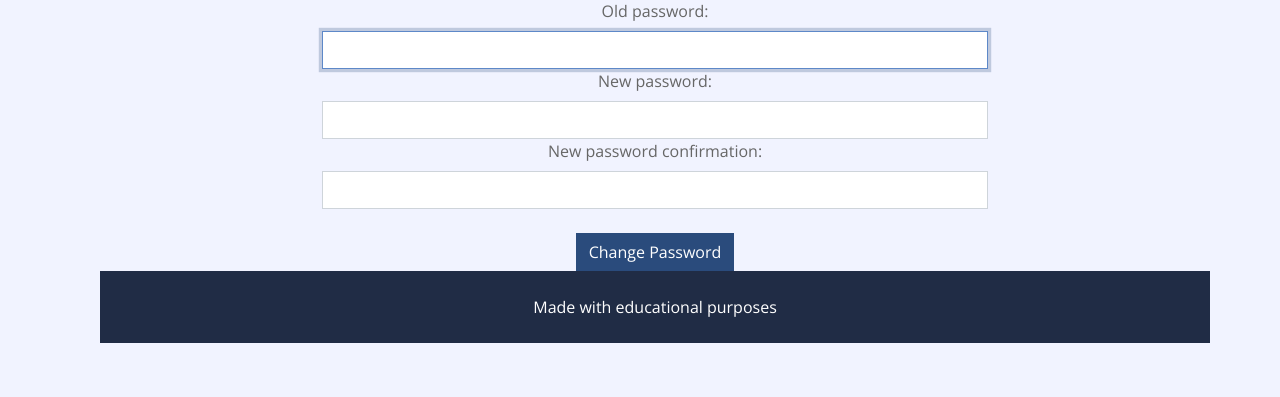
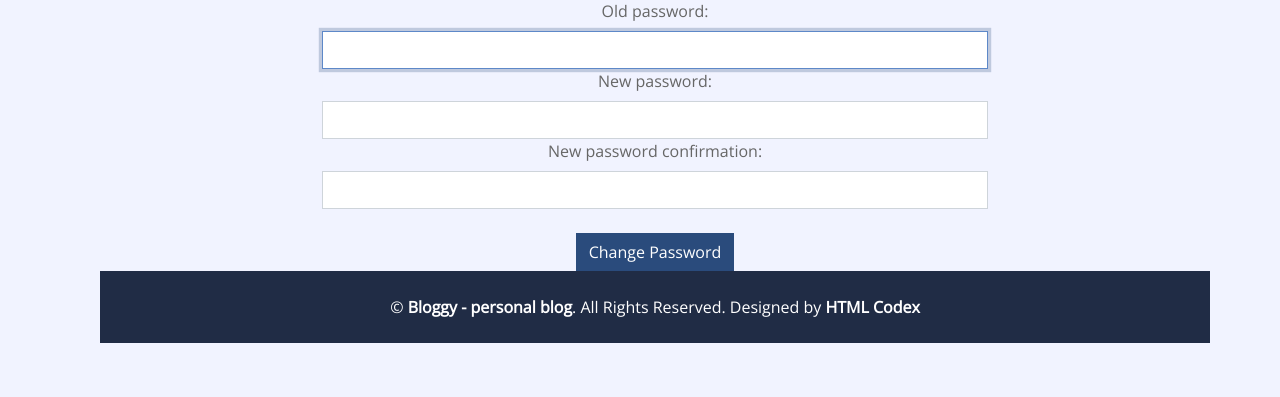
Before and after one commit to MartinKraychev/blog-application, a Django app: page /auth/change-password/ in a window 1280 px wide. Shown: the part 87-484 px from the top of the page. Run offline with Django 4.2, Linux system fonts and the light colour scheme; the visitor is signed in with stand-in values (Sample User, id 1); some libraries are stand-ins or nearby versions.

Commit message:
changed footer

```diff
--- a/templates/base.html
+++ b/templates/base.html
@@ -78,7 +78,7 @@
     <!-- Footer Start -->
     <div class="container py-4 bg-secondary text-center">
         <p class="m-0 text-white">
-            Made with educational purposes
+             &copy; <a class="text-white font-weight-bold" href="https://bloggy-django.herokuapp.com/">Bloggy - personal blog</a>. All Rights Reserved. Designed by <a class="text-white font-weight-bold" href="https://htmlcodex.com">HTML Codex</a>
         </p>
     </div>
     <!-- Footer End -->
```
